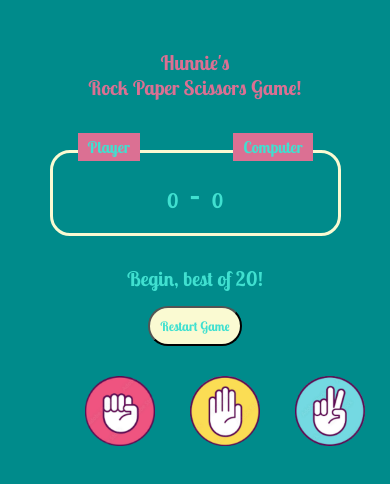
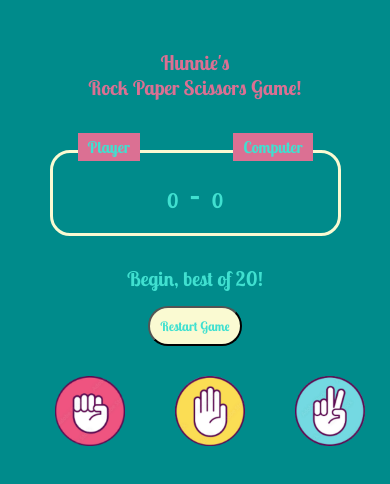
Before and after one commit to HunnieZ/RPS-Game-JS-Project, a plain HTML site: page index.html in a window 390 px wide. Drawn offline with Linux system fonts and the light colour scheme.

Commit message:
media query corrections

```diff
--- a/style.css
+++ b/style.css
@@ -20,6 +20,7 @@ header h1 {
 }
 
 .scoreBoard {
+    max-width: 75%;
     position: relative;
     border: 3px solid lightgoldenrodyellow;
     border-radius: 20px;
@@ -153,14 +154,18 @@ header {
 }
 
 .choices {
+    max-width: 70%;
     display: flex;
     flex-direction: row;
-    justify-content: space-evenly;
+    justify-content:center;
+    align-content: center;
 }
 
 .choice {
-    width: 30px;
-    height: 30px;
+    width: 60px;
+    height: 60px;
+
+
 }
 
 #restart-button {
```
